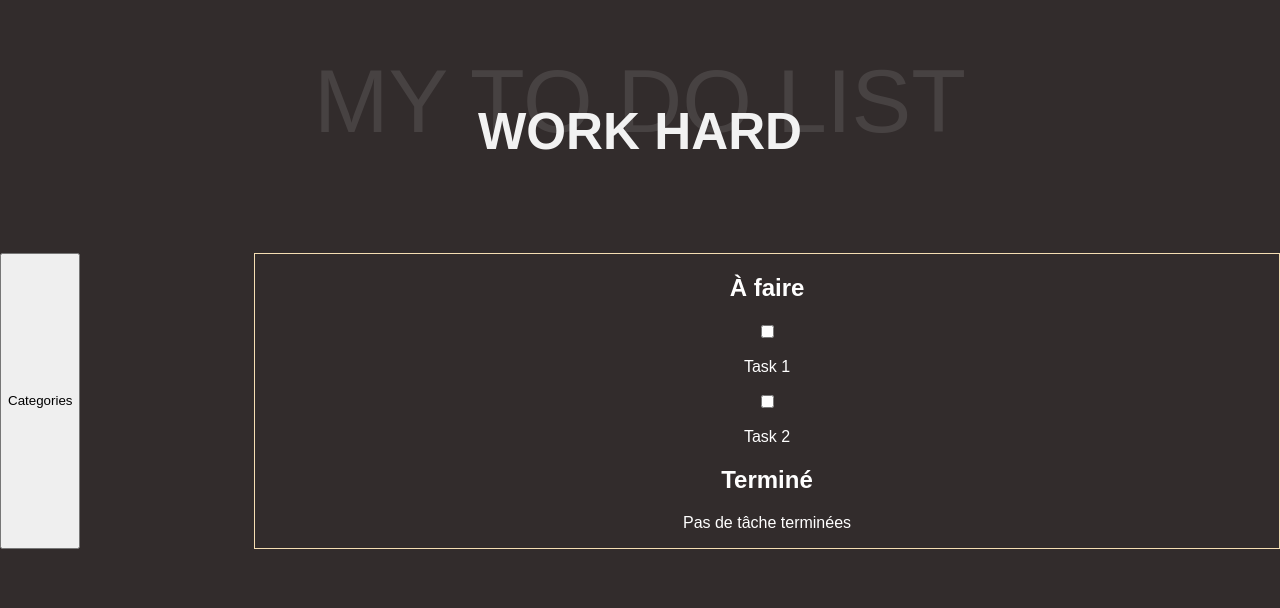
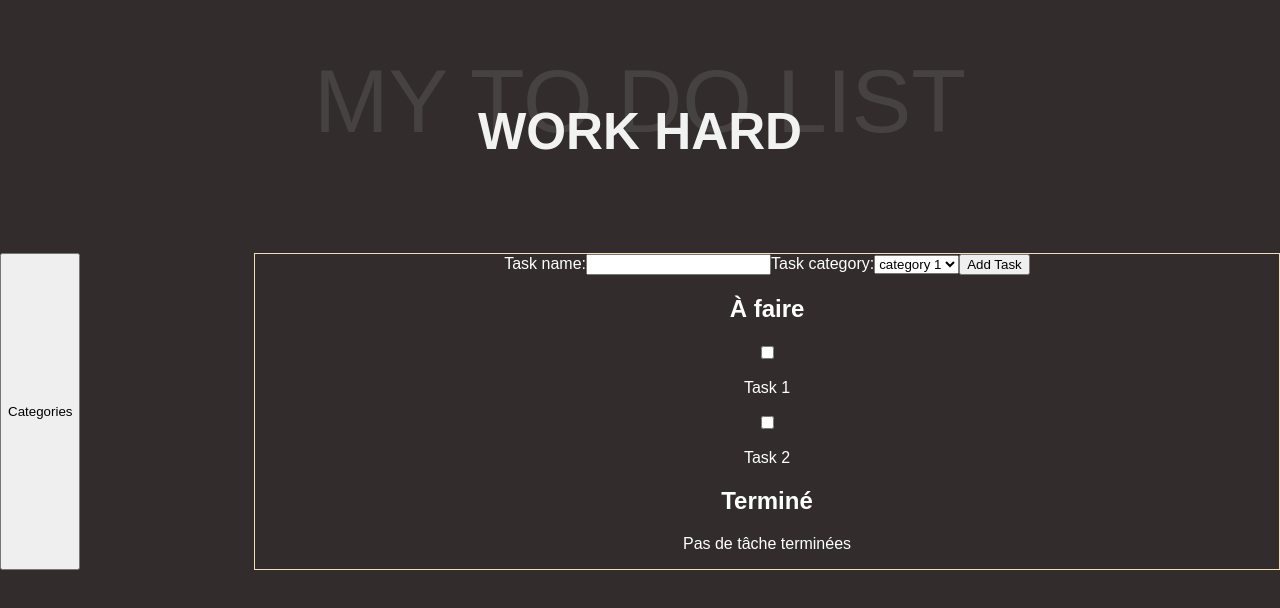
Before and after one commit to JayAlls/todo_react, a React (Vite) app in the folder mytodo/: page / in a window 1280 px wide. Shown: the top 608 px of the page. Built offline with nearby package versions, Linux system fonts and the light colour scheme.

Commit message:
Add select category

```diff
--- a/mytodo/src/App.jsx
+++ b/mytodo/src/App.jsx
@@ -1,6 +1,6 @@
 import { useEffect, useState } from 'react';
 import './App.scss';
-import Category from './component/Category/Category';
+import Category from "./component/Category/Category";
 import Title from './component/Title/Title';
 import Task from './component/Task/Task';
 
@@ -10,15 +10,30 @@ function App() {
     {id: 1, name: "Task 1", category: "category 1"},
     {id: 2, name: "Task 2", category: "category 2"}
   ])
+
+  // CATEGORY
   const [selectedCategory, setSelectedCategory] = useState("")
+  const [category, setCategory] = useState(["category 1", "category 2"])
+
+  const handleAddCat = (newCat) => {
+    setCategory([...category, newCat])
+  }
+
+  const deleteCat = (cat) => {
+    setCategory(category.filter((c) => c !== cat ))
+  }
 
   const handleCategoryClick = (category) => {
     setSelectedCategory(category)
   }
 
-  // useEffect(() => {
-  //   console.log(selectedCategory);
-  // }, [selectedCategory])
+  const handleNewCat = (newCat) => {
+    setCategory([...category, newCat]); // mise à jour de la catégorie dans l'état de App
+  };
+
+  const addTask = (newTask) => {
+        setTasks([...tasks, newTask])
+  }
 
   return (
     <div className="App">
@@ -27,17 +42,16 @@ function App() {
       <div className="container">
         {showCat ? (
           <div className='cat-container'>
-            <Category onCategoryClick={handleCategoryClick} />
+            <Category onCategoryClick={handleCategoryClick} category={category} handleAddCat={handleAddCat} deleteCat={deleteCat} onNewCat={handleNewCat}/>
             <button className='close-btn' onClick={() => setShowCat(false)}>X</button>
           </div>
         ) : (
           <button className='cat-btn' onClick={() => setShowCat(true)}>Categories</button>
           )}
-        <Task selectedCategory={selectedCategory} tasks={tasks} />
+        <Task selectedCategory={selectedCategory} tasks={tasks} onAddTask={addTask} category={category}/>
       </div>
     </div>
   );
 }
 
-
 export default App;
--- a/mytodo/src/component/Category/Category.jsx
+++ b/mytodo/src/component/Category/Category.jsx
@@ -1,22 +1,16 @@
-import { useState } from "react"
 import "./style.scss"
-
-function Category({onCategoryClick}) {
-    const [category, setCategory] = useState(["category 1", "category 2"])
-    const [newCat, setNewCat] = useState("")
-    const [showAddCat, setShowAddCat] = useState(false)
+import { useState } from "react";
 
 
-    const handleAddCat = (e) => {
-        e.preventDefault()
-        setCategory([...category, newCat])
-        setShowAddCat(false)
-        setNewCat("")
-    }
+function Category({ onCategoryClick, category, deleteCat, onNewCat }) {
+    const [showAddCat, setShowAddCat] = useState(false);
+    const [newCat, setNewCat] = useState("");
 
-    const deleteCat = (cat) => {
-        setCategory(category.filter((c) => c !== cat ))
-    }
+    const handleNewCat = () => {
+      onNewCat(newCat); // appel de la fonction de rappel pour passer la nouvelle catégorie
+      setNewCat("");
+      setShowAddCat(false);
+    };
 
     return (
       <div className="category-list">
@@ -34,20 +28,28 @@ function Category({onCategoryClick}) {
         <div className="add-cat">
           {showAddCat ? (
             <div className="show-cat">
-                        <input type="text" value={newCat} placeholder="New category" onChange={(e) => setNewCat(e.target.value)} autoFocus />
+              <input
+                type="text"
+                value={newCat}
+                placeholder="New category"
+                onChange={(e) => setNewCat(e.target.value)}
+                autoFocus
+              />
 
-                        <button onClick={handleAddCat}>Add</button>
+              <button onClick={handleNewCat}>Add</button>
               <button onClick={() => setShowAddCat(false)}>Cancel</button>
             </div>
-
           ) : (
-                    <button className="add-btn" onClick={() => setShowAddCat(true)}>Add Category</button>
+            <button
+              className="add-btn"
+              onClick={() => setShowAddCat(true)}
+            >
+              Add Category
+            </button>
           )}
         </div>
-
       </div>
-    )
+    );
   }
 
-
 export default Category
--- a/mytodo/src/component/Task/Task.jsx
+++ b/mytodo/src/component/Task/Task.jsx
@@ -1,7 +1,8 @@
 import { useEffect, useState } from "react";
 import "./style.scss"
+import TaskForm from "./TaskForm/TaskForm";
 
-function Task({selectedCategory, tasks}) {
+function Task({selectedCategory, tasks, onAddTask, category}) {
     const [completedTask, setCompletedTask] = useState([])
 
 
@@ -15,6 +16,8 @@ function Task({selectedCategory, tasks}) {
             setCompletedTask(completedTask.filter((t) => t !== taskId))
         }
     }
+
+
 
     const filteredTasks =
     selectedCategory === ""
@@ -32,6 +35,8 @@ function Task({selectedCategory, tasks}) {
 
     return (
         <div className="task-container">
+            <TaskForm onAddTask={onAddTask} category={category}/>
+
             <h2>À faire</h2>
             {uncompletedTask && uncompletedTask.length > 0 ? (
                 uncompletedTask.map((task) => (
--- /dev/null
+++ b/mytodo/src/component/Task/TaskForm/TaskForm.jsx
@@ -0,0 +1,39 @@
+import "./style.scss"
+import { useState } from "react";
+
+function TaskForm({ onAddTask, category }) {
+  const [name, setName] = useState("");
+  const [selectedCat, setSelectedCat] = useState("")
+
+  const handleSubmit = (event) => {
+    event.preventDefault();
+    onAddTask({ name, category });
+    setName("");
+  };
+
+  return (
+    <form onSubmit={handleSubmit}>
+      <label>
+        Task name:
+        <input
+          type="text"
+          value={name}
+          onChange={(event) => setName(event.target.value)}
+        />
+      </label>
+      <label>
+        Task category:
+        <select value={selectedCat} onChange={(event) => setSelectedCat(event.target.value)}>
+          {category.map((cat) => (
+            <option key={cat} value={cat}>
+              {cat}
+            </option>
+          ))}
+        </select>
+      </label>
+      <button type="submit">Add Task</button>
+    </form>
+  );
+}
+
+export default TaskForm;
```
Also changed, not shown: mytodo/src/component/Task/TaskForm/style.scss (added). Lines whose indentation alone changed are shown as unchanged.
